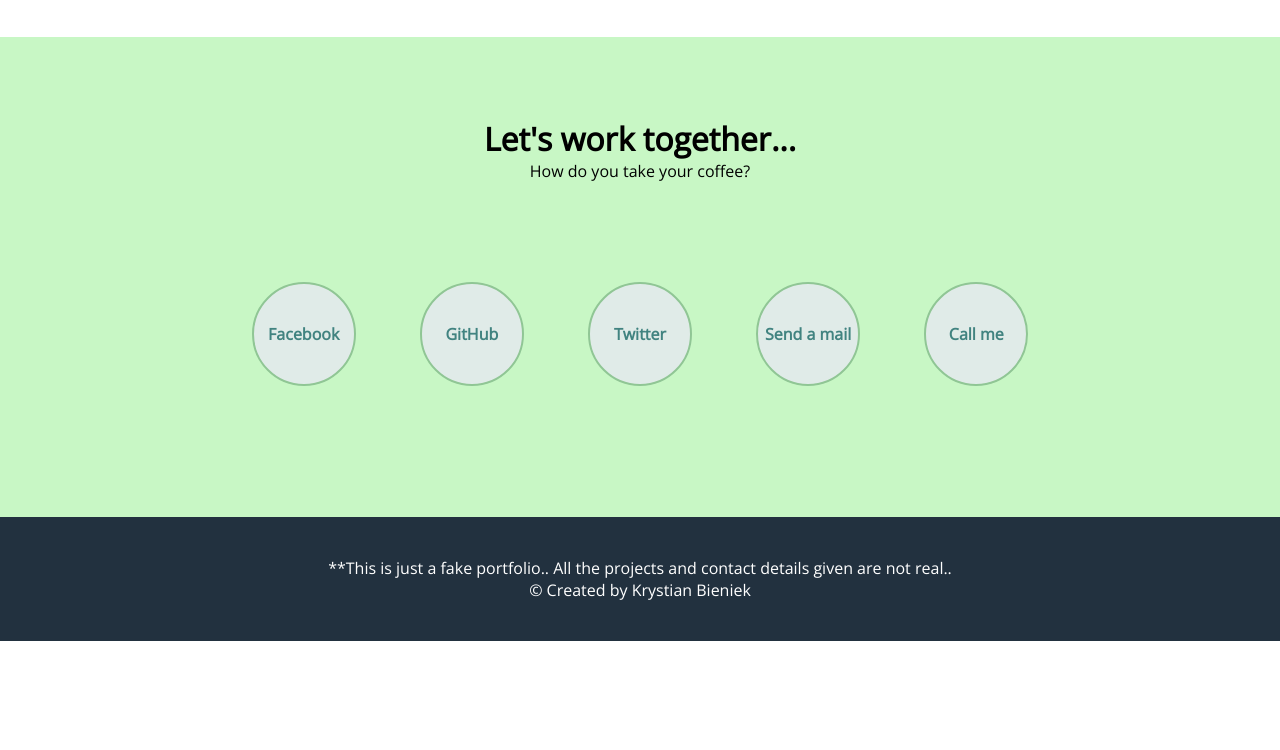
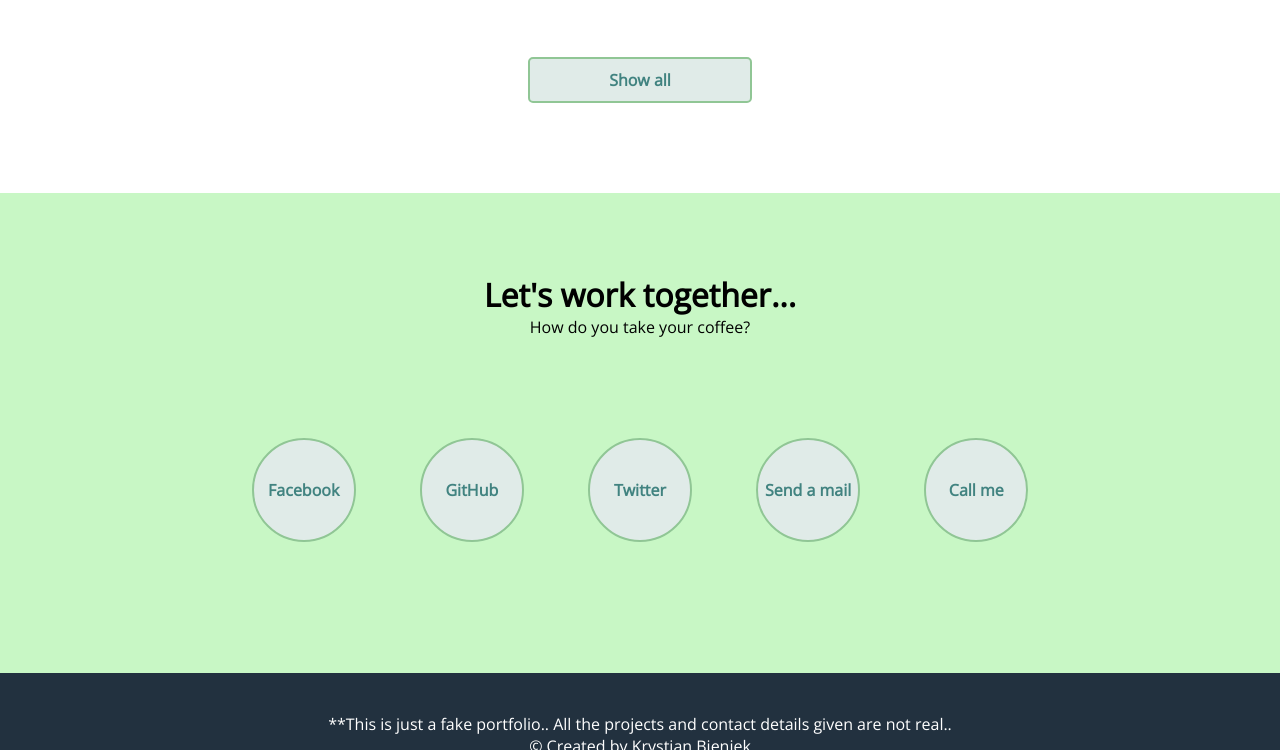
Before and after one commit to Krystian2017/HTML-CSS-Build-a-Personal-Portfolio-Webpage, a plain HTML site: page index.html in a window 1280 px wide. Shown: the part 1848-2598 px from the top of the page. Before the commit the page ends 2489 px from the top, so only its background shows below. Drawn offline with nearby package versions, Linux system fonts and the light colour scheme.

Commit message:
Change in style.css

```diff
--- a/style.css
+++ b/style.css
@@ -88,14 +88,14 @@ body {
 .button {
   width: 200px;
   padding: 10px;
-  margin: 30px;
+  margin: 20px auto 90px;
   text-decoration: none;
   color: #418380;
   font-weight: 600;
   background-color: #E0EBE8;
   border: 2px solid #90C695;
   border-radius: 5px;
-  display: inline-block;
+  display: block;
 }
 
 .button:hover {
```
